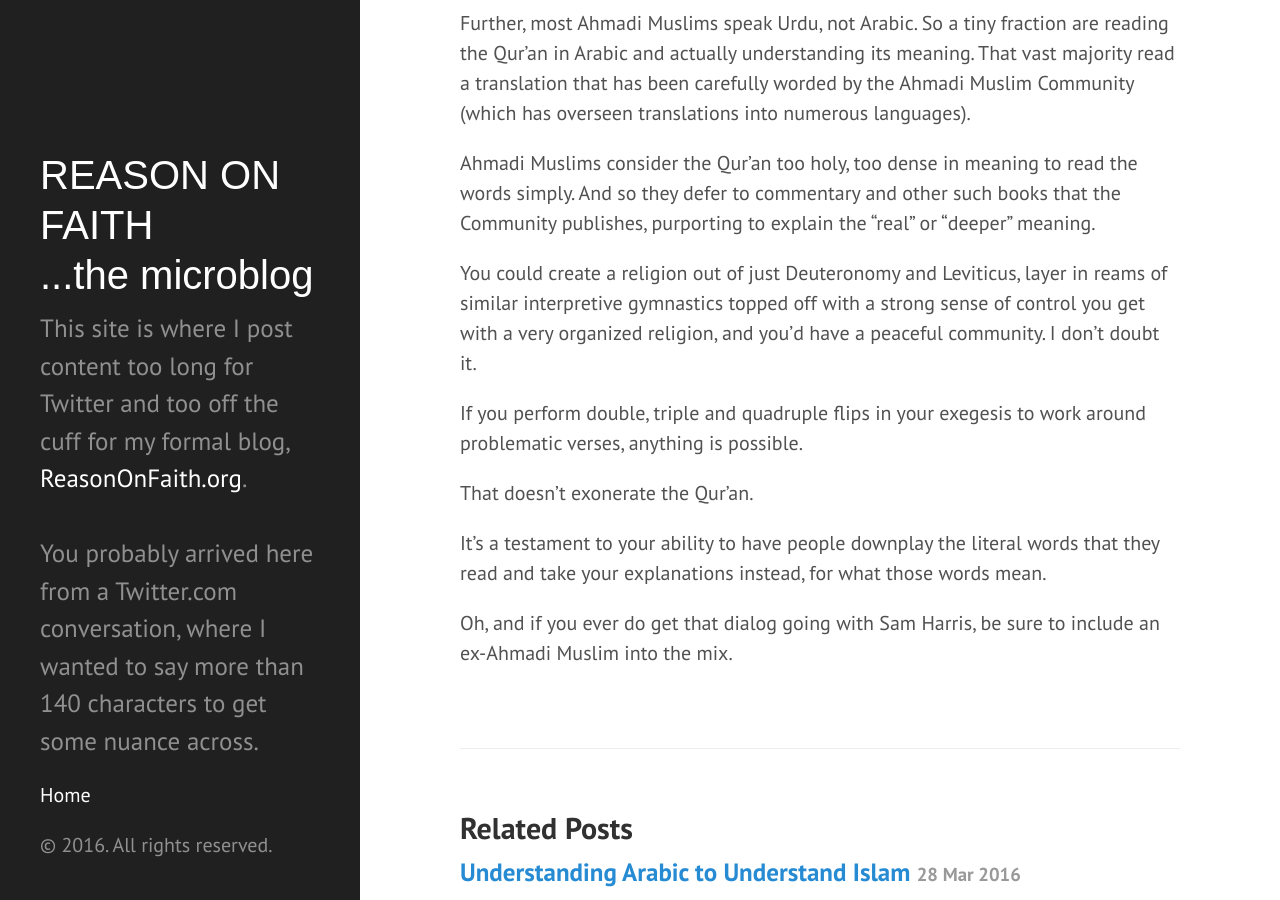
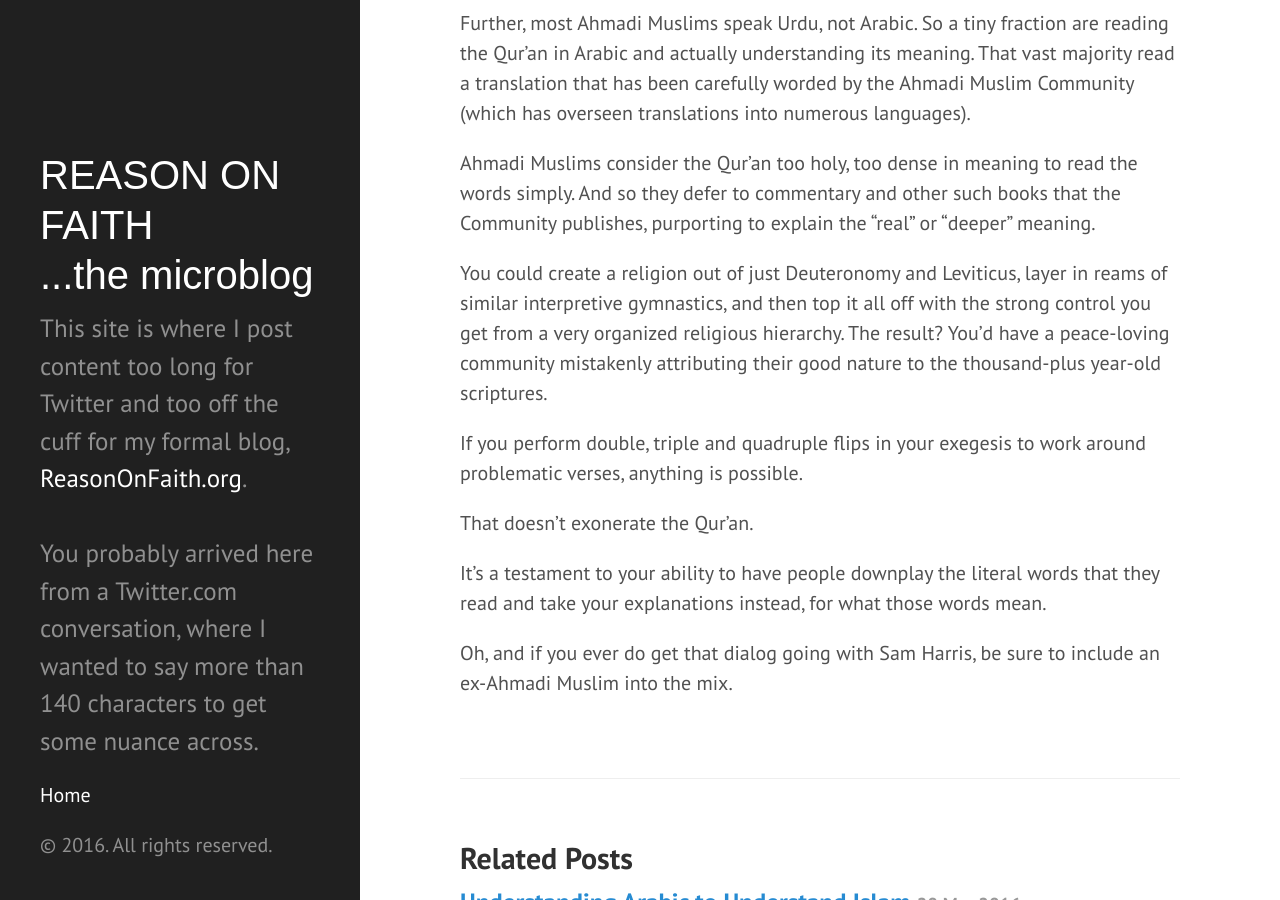
Before and after one commit to ReasonOnFaith/ReasonOnFaith.github.io, a Jekyll site: the page built from _posts/2016-03-29-ahmadi-muslims-who-follow-100-qur-an.markdown, in a window 1280 px wide and 900 px high, scrolled down 1312 px. Built offline with Jekyll 4.4.1, drawn with Linux system fonts in a browser that asks for light colours.

Commit message:
Post update: Ahmadi Muslims who follow 100% Qur'an

```diff
--- a/_posts/2016-03-29-ahmadi-muslims-who-follow-100-qur-an.markdown
+++ b/_posts/2016-03-29-ahmadi-muslims-who-follow-100-qur-an.markdown
@@ -31,7 +31,7 @@ Further, most Ahmadi Muslims speak Urdu, not Arabic. So a tiny fraction are read
 
 Ahmadi Muslims consider the Qur'an too holy, too dense in meaning to read the words simply. And so they defer to commentary and other such books that the Community publishes, purporting to explain the "real" or "deeper" meaning.
 
-You could create a religion out of just Deuteronomy and Leviticus, layer in reams of similar interpretive gymnastics topped off with a strong sense of control you get with a very organized religion, and you'd have a peaceful community. I don't doubt it.
+You could create a religion out of just Deuteronomy and Leviticus, layer in reams of similar interpretive gymnastics, and then top it all off with the strong control you get from a very organized religious hierarchy. The result? You'd have a peace-loving community mistakenly attributing their good nature to the thousand-plus year-old scriptures.
 
 If you perform double, triple and quadruple flips in your exegesis to work around problematic verses, anything is possible.
 
```
